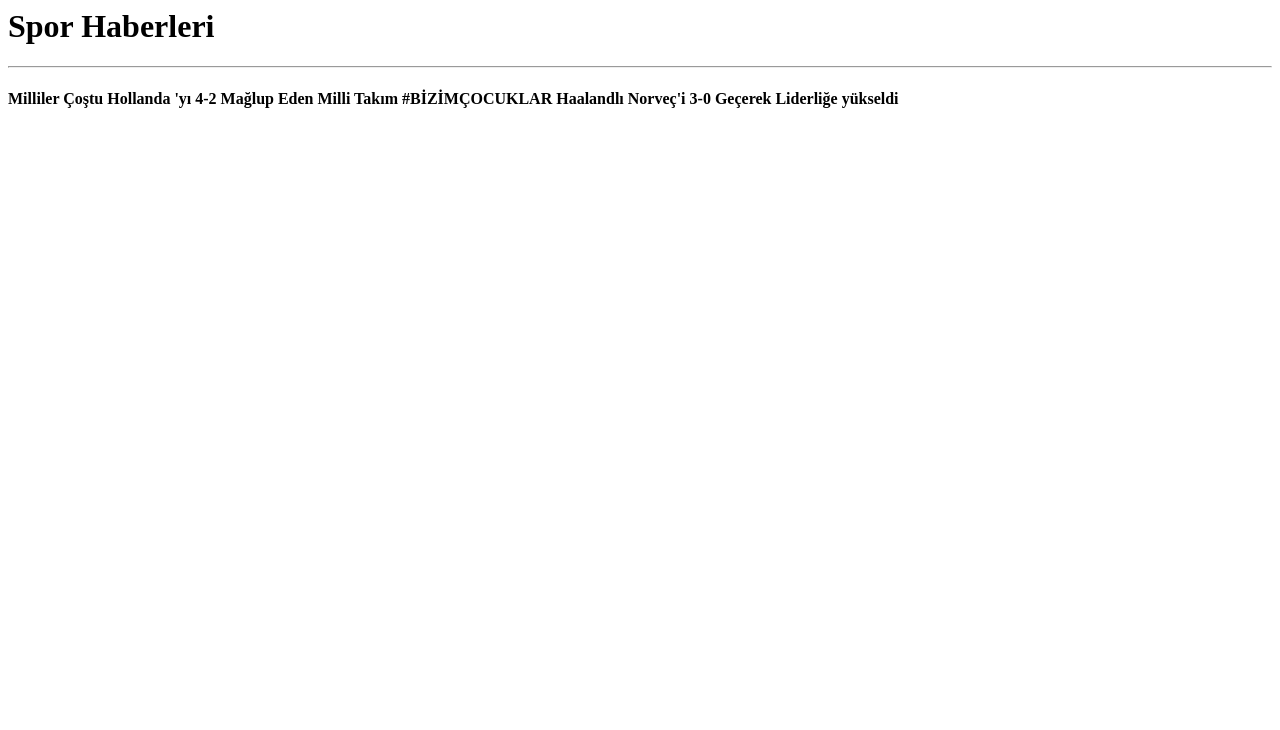
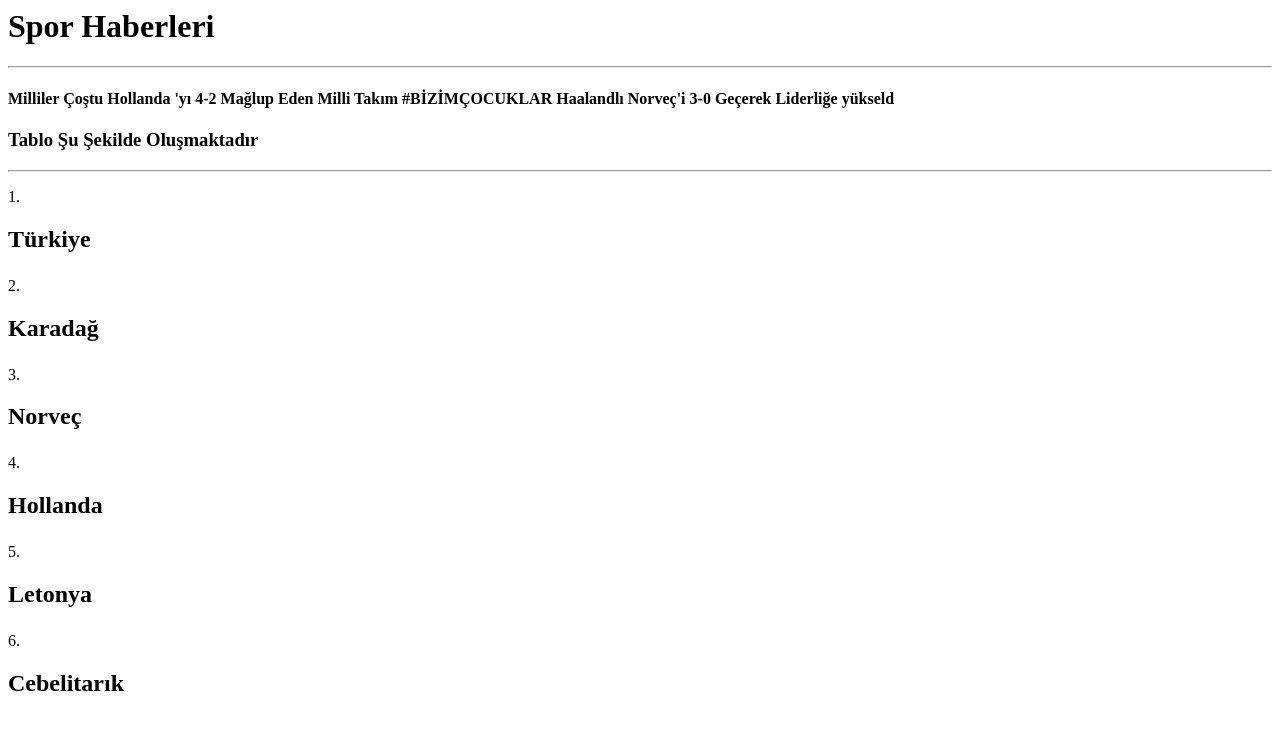
Before and after one commit to furkan658/Haber.github.io, a plain HTML site: page index.html in a window 1280 px wide. Drawn offline with Linux system fonts and the light colour scheme.

Commit message:
Update Homepage

```diff
--- a/index.html
+++ b/index.html
@@ -9,8 +9,18 @@
      <hr/>
       <h4>
        Milliler Çoştu
-       Hollanda 'yı 4-2 Mağlup Eden Milli Takım #BİZİMÇOCUKLAR Haalandlı Norveç'i 3-0 Geçerek Liderliğe yükseldi
+       Hollanda 'yı 4-2 Mağlup Eden Milli Takım #BİZİMÇOCUKLAR Haalandlı Norveç'i 3-0 Geçerek Liderliğe yükseld
        <h4/>
+       <h3>
+        Tablo Şu Şekilde Oluşmaktadır
+        </h3>
+       <hr/>
+       <p> 1.<h2>Türkiye</p></h2>
+     <p>2. <h2>Karadağ</p></h2>
+     <p>3. <h2>Norveç</p></h2>
+ <p>4.<h2>Hollanda</p></h2>
+ <p>5.<h2>Letonya</p></h2>
+   <p>6. <h2>Cebelitarık</p></h2>
 
 
    </body>
```
